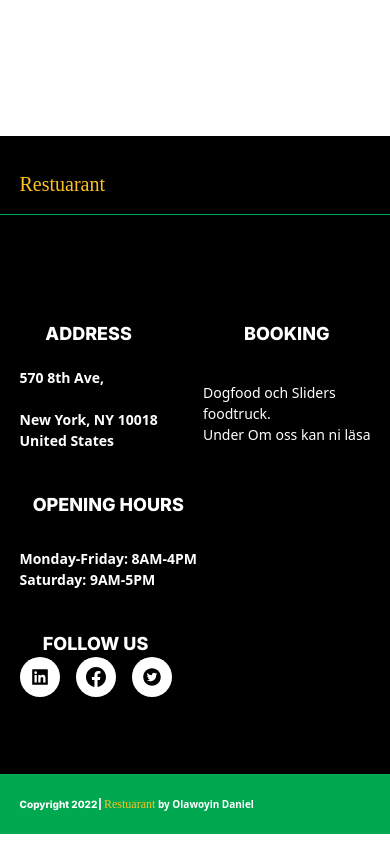
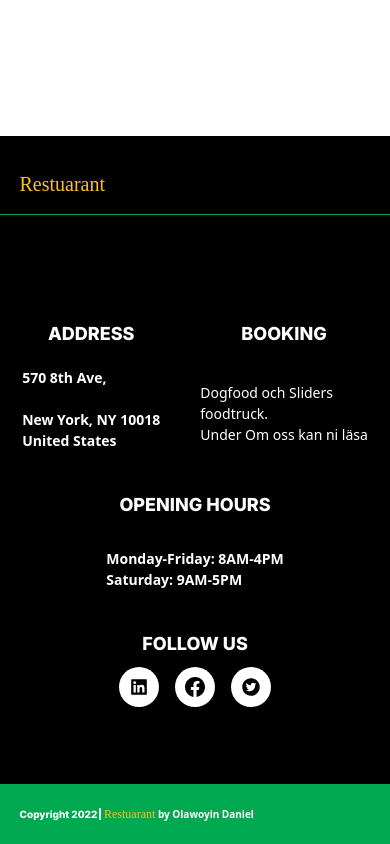
Before and after one commit to DannyPreye/Restaurant, a Next.js app: page /contact in a window 390 px wide. Shown: the part 1336-2180 px from the top of the page. Built offline with nearby package versions, Linux system fonts and the light colour scheme; a web font is replaced by a local one.

Commit message:
Made changes to the cardSection component

```diff
--- a/components/Card.jsx
+++ b/components/Card.jsx
@@ -7,7 +7,7 @@ const Card = ({ img, width, height, alt, heading, word }) => {
     <motion.div
       initial={{ scale: 0 }}
       whileInView={{ scale: 1 }}
-      className="max-w-[356px]  rounded-[9px] h-[394px] border-[1px] py-[80px] px-[36px]  grid place-items-center"
+      className="w-[80%] lg:max-w-[356px]  rounded-[9px] h-[394px] border-[1px] py-[80px] px-[36px]  grid place-items-center"
     >
       <Image src={img} width={width} height={height} alt={alt} />
       <h3 className="lg:text-[25px] text-[18] text-orange font-inter leading-[42px]">
--- a/components/Footer.jsx
+++ b/components/Footer.jsx
@@ -14,7 +14,7 @@ const Footer = () => {
       </div>
       <hr className="border-green" />
       <div className="grid place-items-center mt-[105px]">
-        <div className="w-[90%] flex justify-between flex-wrap gap-10">
+        <div className="w-[90%] flex justify-center lg:justify-between flex-wrap gap-10">
           <FooterNav heading={"ADDRESS"}>
             <p className="font-[600] mt-[20px] text-[14px]  text-white">
               570 8th Ave, <br /> <br /> New York, NY 10018 <br /> United States
@@ -33,7 +33,7 @@ const Footer = () => {
             </p>
           </FooterNav>
           <FooterNav heading={"FOLLOW US"}>
-            <div className="flex gap-[16px]">
+            <div className="flex gap-[16px] mt-[10px] lg:mt-0">
               <div className="w-[40px] h-[40px] bg-white rounded-full grid place-items-center">
                 <AiFillLinkedin className="w-[20px] h-[20px]" />
               </div>
--- a/components/Product.jsx
+++ b/components/Product.jsx
@@ -8,7 +8,7 @@ const Product = () => {
       initial={{ opacity: 0 }}
       whileInView={{ opacity: 1 }}
       transition={{ delay: 0.2 }}
-      className="max-w-[520px] h-[248px] rounded-[20px] border-[1px] border-[#c4c4c4] grid place-items-center"
+      className="w-[80%] lg:max-w-[520px] h-[248px] rounded-[20px] border-[1px] border-[#c4c4c4] grid place-items-center"
     >
       <div className="flex w-[95%] h-[90%] rounded-[20px] bg-[#FFF9E9] p-[21px]">
         <Image alt="" src="/assets/food.png" width={153.6} height={149.26} />
```
